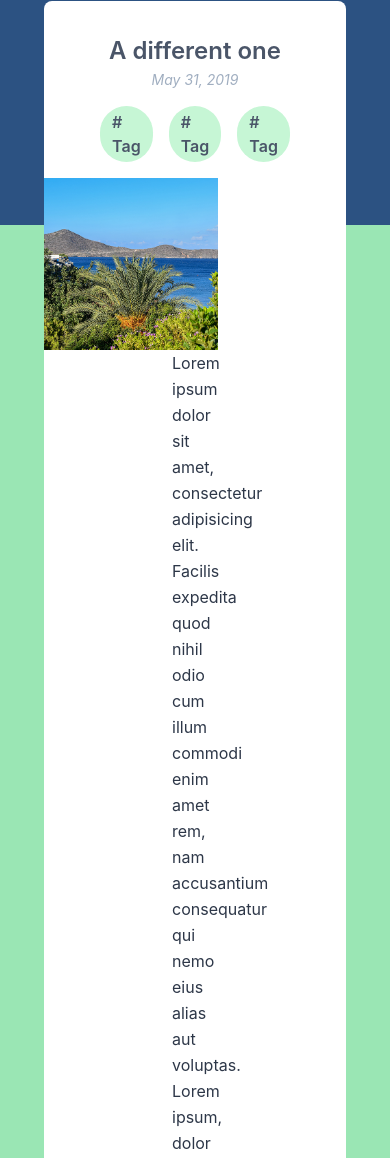
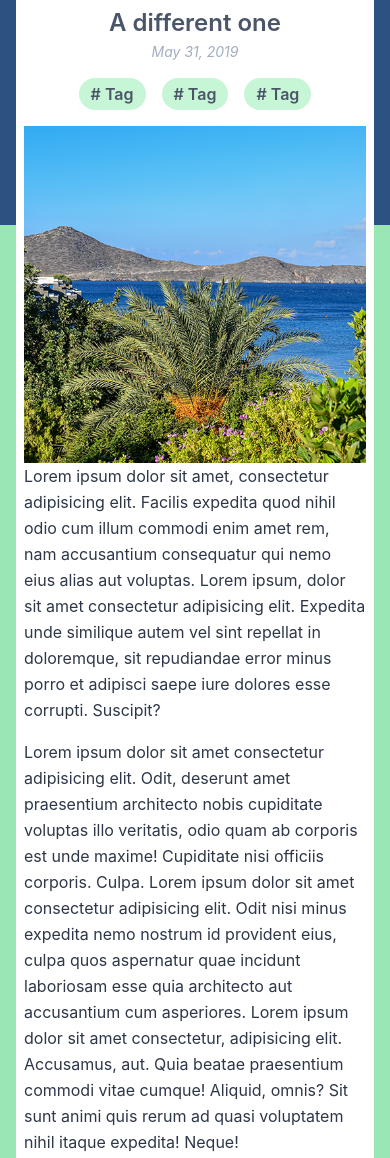
Before and after one commit to calebdcavazos/blog, a plain HTML site: page app/post_detail.html in a window 390 px wide. Shown: the part 131-1289 px from the top of the page. Drawn offline with Linux system fonts and the light colour scheme.

Commit message:
added mobile styling to the post_detail page

```diff
--- a/app/post_detail.html
+++ b/app/post_detail.html
@@ -39,10 +39,10 @@
     </header>
 
     <!-- Post Detail -->
-    <section class="bg-green-300 md:rounded-l-lg md:ml-24 mt-64 p-8">
+    <section class="bg-green-300 md:rounded-l-lg md:ml-24 mt-64 p-1 md:p-8">
         <!-- Post List -->
 
-            <article class="mx-3 bg-white md:mx-auto md:w-5/6 rounded-lg -mt-64 py-8 px-16">
+            <article class="mx-3 bg-white md:mx-auto md:w-5/6 rounded-lg -mt-64 py-8 px-2 md:px-8 xl:px-16">
 
                     <h2 class="text-2xl md:text-5xl font-semibold text-gray-700 text-center">A different one</h2>
                     <p class="text-sm text-gray-500 text-center"><em>May 31, 2019</em></p>
@@ -51,12 +51,12 @@
                         <div class="tag"># Tag</div>
                         <div class="tag"># Tag</div>
                     </div>
-                    <img src="images/crete.jpg" alt="Crete" class="float-right mr-16">
-                    <p class="leading-relaxed md:text-lg text-gray-800 mx-16 my-4">Lorem ipsum dolor sit amet, consectetur adipisicing elit. Facilis expedita quod nihil odio cum illum commodi enim amet rem, nam accusantium consequatur qui nemo eius alias aut voluptas. Lorem ipsum, dolor sit amet consectetur adipisicing elit. Expedita unde similique autem vel sint repellat in doloremque, sit repudiandae error minus porro et adipisci saepe iure dolores esse corrupti. Suscipit?</p>
-                    <p class="leading-relaxed md:text-lg text-gray-800 mx-16 my-4">Lorem ipsum dolor sit amet consectetur adipisicing elit. Odit, deserunt amet praesentium architecto nobis cupiditate voluptas illo veritatis, odio quam ab corporis est unde maxime! Cupiditate nisi officiis corporis. Culpa. Lorem ipsum dolor sit amet consectetur adipisicing elit. Odit nisi minus expedita nemo nostrum id provident eius, culpa quos aspernatur quae incidunt laboriosam esse quia architecto aut accusantium cum asperiores. Lorem ipsum dolor sit amet consectetur, adipisicing elit. Accusamus, aut. Quia beatae praesentium commodi vitae cumque! Aliquid, omnis? Sit sunt animi quis rerum ad quasi voluptatem nihil itaque expedita! Neque!</p>
-                    <p class="leading-relaxed md:text-lg text-gray-800 mx-16 my-4">Lorem ipsum dolor sit amet consectetur adipisicing elit. Quae voluptatum repudiandae corporis ea neque eligendi optio mollitia, dicta eos voluptatibus quidem eaque blanditiis ut dolores labore, quaerat dolorum non ratione. Lorem ipsum dolor sit amet consectetur adipisicing elit. Minus accusantium inventore fugiat velit. Quis aspernatur iusto hic eaque saepe libero enim sapiente adipisci quibusdam, corporis dolores ratione, assumenda, eveniet nam. Lorem ipsum, dolor sit amet consectetur adipisicing elit. Laudantium ipsam voluptate dolores delectus enim beatae impedit minima alias quia fugiat eum, tempora recusandae tenetur sint et aliquid. Voluptas, nobis porro. Lorem ipsum dolor sit amet consectetur adipisicing elit. Ipsam architecto repudiandae quos soluta nobis dolorem facilis laudantium voluptates iusto nihil suscipit tenetur, veritatis maxime corrupti quae totam aut voluptatem velit!</p>
-                    <p class="leading-relaxed md:text-lg text-gray-800 mx-16 my-4">Lorem ipsum dolor sit amet consectetur adipisicing elit. Quae voluptatum repudiandae corporis ea neque eligendi optio mollitia, dicta eos voluptatibus quidem eaque blanditiis ut dolores labore, quaerat dolorum non ratione. Lorem ipsum dolor sit amet consectetur adipisicing elit. Minus accusantium inventore fugiat velit. Quis aspernatur iusto hic eaque saepe libero enim sapiente adipisci quibusdam, corporis dolores ratione, assumenda, eveniet nam. Lorem ipsum, dolor sit amet consectetur adipisicing elit. Laudantium ipsam voluptate dolores delectus enim beatae impedit minima alias quia fugiat eum, tempora recusandae tenetur sint et aliquid. Voluptas, nobis porro. Lorem ipsum dolor sit amet consectetur adipisicing elit. Ipsam architecto repudiandae quos soluta nobis dolorem facilis laudantium voluptates iusto nihil suscipit tenetur, veritatis maxime corrupti quae totam aut voluptatem velit!</p>
-                    <p class="leading-relaxed md:text-lg text-gray-800 mx-16 my-4">Lorem ipsum dolor sit amet consectetur adipisicing elit. Quae voluptatum repudiandae corporis ea neque eligendi optio mollitia, dicta eos voluptatibus quidem eaque blanditiis ut dolores labore, quaerat dolorum non ratione. Lorem ipsum dolor sit amet consectetur adipisicing elit. Minus accusantium inventore fugiat velit. Quis aspernatur iusto hic eaque saepe libero enim sapiente adipisci quibusdam, corporis dolores ratione, assumenda, eveniet nam. Lorem ipsum, dolor sit amet consectetur adipisicing elit. Laudantium ipsam voluptate dolores delectus enim beatae impedit minima alias quia fugiat eum, tempora recusandae tenetur sint et aliquid. Voluptas, nobis porro. Lorem ipsum dolor sit amet consectetur adipisicing elit. Ipsam architecto repudiandae quos soluta nobis dolorem facilis laudantium voluptates iusto nihil suscipit tenetur, veritatis maxime corrupti quae totam aut voluptatem velit!</p>
+                    <img src="images/crete.jpg" alt="Crete" class="float-right md:mr-16">
+                    <p class="leading-relaxed md:text-lg text-gray-800 md:mx-8 xl:mx-16 my-4">Lorem ipsum dolor sit amet, consectetur adipisicing elit. Facilis expedita quod nihil odio cum illum commodi enim amet rem, nam accusantium consequatur qui nemo eius alias aut voluptas. Lorem ipsum, dolor sit amet consectetur adipisicing elit. Expedita unde similique autem vel sint repellat in doloremque, sit repudiandae error minus porro et adipisci saepe iure dolores esse corrupti. Suscipit?</p>
+                    <p class="leading-relaxed md:text-lg text-gray-800 md:mx-8 xl:mx-16 my-4">Lorem ipsum dolor sit amet consectetur adipisicing elit. Odit, deserunt amet praesentium architecto nobis cupiditate voluptas illo veritatis, odio quam ab corporis est unde maxime! Cupiditate nisi officiis corporis. Culpa. Lorem ipsum dolor sit amet consectetur adipisicing elit. Odit nisi minus expedita nemo nostrum id provident eius, culpa quos aspernatur quae incidunt laboriosam esse quia architecto aut accusantium cum asperiores. Lorem ipsum dolor sit amet consectetur, adipisicing elit. Accusamus, aut. Quia beatae praesentium commodi vitae cumque! Aliquid, omnis? Sit sunt animi quis rerum ad quasi voluptatem nihil itaque expedita! Neque!</p>
+                    <p class="leading-relaxed md:text-lg text-gray-800 md:mx-8 xl:mx-16 my-4">Lorem ipsum dolor sit amet consectetur adipisicing elit. Quae voluptatum repudiandae corporis ea neque eligendi optio mollitia, dicta eos voluptatibus quidem eaque blanditiis ut dolores labore, quaerat dolorum non ratione. Lorem ipsum dolor sit amet consectetur adipisicing elit. Minus accusantium inventore fugiat velit. Quis aspernatur iusto hic eaque saepe libero enim sapiente adipisci quibusdam, corporis dolores ratione, assumenda, eveniet nam. Lorem ipsum, dolor sit amet consectetur adipisicing elit. Laudantium ipsam voluptate dolores delectus enim beatae impedit minima alias quia fugiat eum, tempora recusandae tenetur sint et aliquid. Voluptas, nobis porro. Lorem ipsum dolor sit amet consectetur adipisicing elit. Ipsam architecto repudiandae quos soluta nobis dolorem facilis laudantium voluptates iusto nihil suscipit tenetur, veritatis maxime corrupti quae totam aut voluptatem velit!</p>
+                    <p class="leading-relaxed md:text-lg text-gray-800 md:mx-8 xl:mx-16 my-4">Lorem ipsum dolor sit amet consectetur adipisicing elit. Quae voluptatum repudiandae corporis ea neque eligendi optio mollitia, dicta eos voluptatibus quidem eaque blanditiis ut dolores labore, quaerat dolorum non ratione. Lorem ipsum dolor sit amet consectetur adipisicing elit. Minus accusantium inventore fugiat velit. Quis aspernatur iusto hic eaque saepe libero enim sapiente adipisci quibusdam, corporis dolores ratione, assumenda, eveniet nam. Lorem ipsum, dolor sit amet consectetur adipisicing elit. Laudantium ipsam voluptate dolores delectus enim beatae impedit minima alias quia fugiat eum, tempora recusandae tenetur sint et aliquid. Voluptas, nobis porro. Lorem ipsum dolor sit amet consectetur adipisicing elit. Ipsam architecto repudiandae quos soluta nobis dolorem facilis laudantium voluptates iusto nihil suscipit tenetur, veritatis maxime corrupti quae totam aut voluptatem velit!</p>
+                    <p class="leading-relaxed md:text-lg text-gray-800 md:mx-8 xl:mx-16 my-4">Lorem ipsum dolor sit amet consectetur adipisicing elit. Quae voluptatum repudiandae corporis ea neque eligendi optio mollitia, dicta eos voluptatibus quidem eaque blanditiis ut dolores labore, quaerat dolorum non ratione. Lorem ipsum dolor sit amet consectetur adipisicing elit. Minus accusantium inventore fugiat velit. Quis aspernatur iusto hic eaque saepe libero enim sapiente adipisci quibusdam, corporis dolores ratione, assumenda, eveniet nam. Lorem ipsum, dolor sit amet consectetur adipisicing elit. Laudantium ipsam voluptate dolores delectus enim beatae impedit minima alias quia fugiat eum, tempora recusandae tenetur sint et aliquid. Voluptas, nobis porro. Lorem ipsum dolor sit amet consectetur adipisicing elit. Ipsam architecto repudiandae quos soluta nobis dolorem facilis laudantium voluptates iusto nihil suscipit tenetur, veritatis maxime corrupti quae totam aut voluptatem velit!</p>
 
 
             </article>
```
